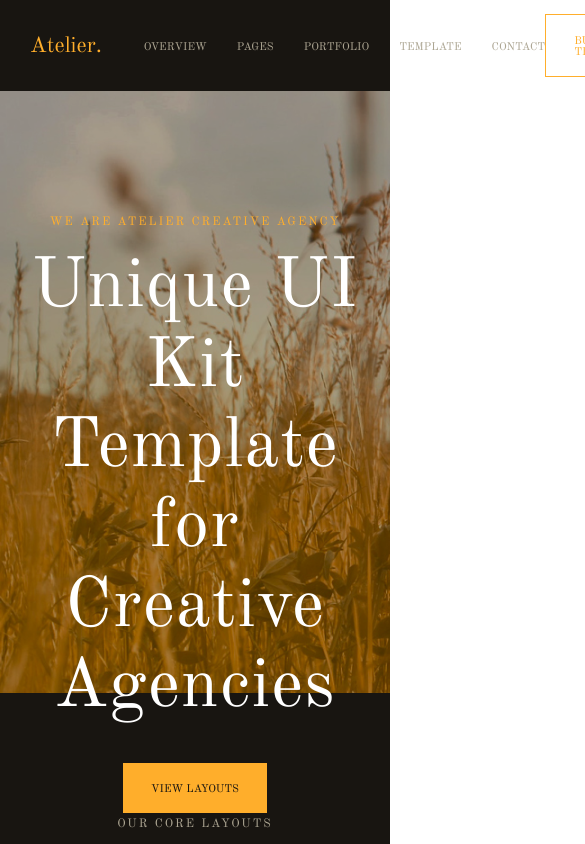
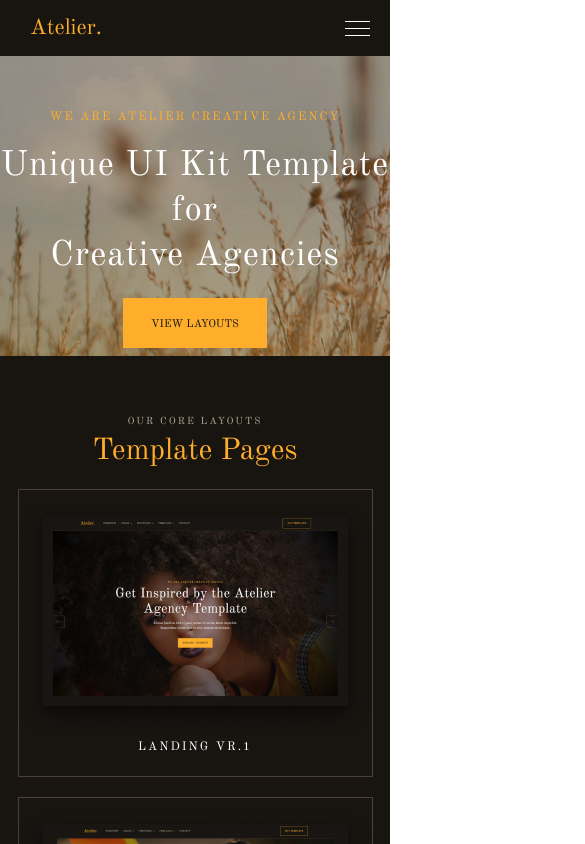
Before and after one commit to Chelovechina/atelier, a React (Vite) app: page / in a window 390 px wide. Shown: the top 844 px of the page, 585 px wide, since content can reach past the window. Built offline with nearby package versions, Linux system fonts and the light colour scheme.

Commit message:
feat: implement fully responsive layout

```diff
--- a/src/components/Atelier/Atelier.module.scss
+++ b/src/components/Atelier/Atelier.module.scss
@@ -38,3 +38,36 @@
     background-color: $white;
   }
 }
+
+@media (max-width: 1100px) {
+  .atelier {
+    height: 450px;
+    padding-top: 80px;
+  }
+  .title {
+    font-size: 55px;
+    line-height: 65px;
+  }
+}
+
+@media (max-width: 880px) {
+  .atelier {
+    height: 380px;
+    padding-top: 50px;
+  }
+  .title {
+    font-size: 45px;
+    line-height: 55px;
+    margin-bottom: 20px;
+  }
+}
+
+@media (max-width: 770px) {
+  .atelier {
+    height: 300px;
+  }
+  .title {
+    font-size: 35px;
+    line-height: 45px;
+  }
+}
--- a/src/components/Follow/Follow.module.scss
+++ b/src/components/Follow/Follow.module.scss
@@ -2,6 +2,7 @@
 
 .follow {
   margin-bottom: 120px;
+  padding: 0 20px;
 }
 .list {
   border-top: 1px solid $brown;
@@ -58,3 +59,55 @@
     background-color: $white;
   }
 }
+
+@media (max-width: 1200px) {
+  .list {
+    justify-content: center;
+    gap: 25px;
+  }
+  .mainItem {
+    width: auto;
+  }
+  .item:first-child,
+  .item:last-child {
+    display: none;
+  }
+}
+
+@media (max-width: 1100px) {
+  .follow {
+    margin-bottom: 80px;
+  }
+}
+
+@media (max-width: 880px) {
+  .follow {
+    margin-bottom: 60px;
+  }
+  .itemImg {
+    height: 180px;
+  }
+  .mainItem {
+    padding-top: 15px;
+  }
+  .itemInsta {
+    width: 35px;
+    height: 35px;
+    top: -25px;
+  }
+  .title {
+    font-size: 30px;
+  }
+}
+
+@media (max-width: 770px) {
+  .follow {
+    margin-bottom: 50px;
+  }
+  .item {
+    display: none;
+  }
+  .mainItem {
+    padding-top: 0;
+  }
+}
--- a/src/components/Footer/Footer.module.scss
+++ b/src/components/Footer/Footer.module.scss
@@ -1,5 +1,8 @@
 @import "./../../scss/variables";
 
+.footer {
+  padding: 0 20px;
+}
 .wrapper {
   display: flex;
   align-items: center;
--- /dev/null
+++ b/src/components/Header/Burger.jsx
@@ -0,0 +1,13 @@
+import styles from './Header.module.scss';
+
+const Burger = ({ handleClick }) => {
+  return (
+    <div className={styles.burger} onClick={handleClick}>
+      <span className={styles.span}></span>
+      <span className={styles.span}></span>
+      <span className={styles.span}></span>
+    </div>
+  );
+};
+
+export default Burger;
--- a/src/components/Header/Header.jsx
+++ b/src/components/Header/Header.jsx
@@ -1,7 +1,23 @@
+import { useState } from 'react';
+
 import styles from './Header.module.scss';
+import Burger from './Burger';
 import NavItem from './NavItem';
 
 const Header = () => {
+  const [isOpen, setIsOpen] = useState(false);
+
+  const handleClick = () => {
+    setIsOpen(!isOpen);
+    if (!isOpen) {
+      window.onscroll = () => {
+        window.scrollTo(0, 0);
+      };
+    } else {
+      window.onscroll = () => {};
+    }
+  };
+
   return (
     <header className={styles.header}>
       <div className="container">
@@ -9,7 +25,7 @@ const Header = () => {
           <a href="#" className={styles.brand}>
             Atelier.
           </a>
-          <div className={styles.navWrapper}>
+          <div className={isOpen ? `${styles.navWrapper} ${styles.active}` : styles.navWrapper}>
             <ul className={styles.navList}>
               <NavItem active text={'overview'} />
               <NavItem text={'pages'} />
@@ -19,6 +35,7 @@ const Header = () => {
             </ul>
             <a className={styles.btn}>buy template</a>
           </div>
+          <Burger handleClick={handleClick} />
         </nav>
       </div>
     </header>
--- a/src/components/Header/Header.module.scss
+++ b/src/components/Header/Header.module.scss
@@ -52,3 +52,50 @@
     background-color: $yellow;
   }
 }
+.burger {
+  display: none;
+}
+
+@media (max-width: 880px) {
+  .navWrapper {
+    position: absolute;
+    left: -100%;
+    top: 0;
+    height: 100vh;
+    background-color: $dark-brown;
+    transition: left 0.3s ease-in-out;
+    flex-direction: column;
+    padding: 70px;
+    justify-content: start;
+    gap: 30px;
+  }
+  .navList {
+    flex-direction: column;
+  }
+  .navLink {
+    font-size: 14px;
+  }
+  .active {
+    left: 0;
+  }
+  .burger {
+    position: absolute;
+    right: 20px;
+
+    display: flex;
+    flex-direction: column;
+    width: 25px;
+  }
+  .span {
+    position: relative;
+    width: 100%;
+    height: 1px;
+    background-color: $white;
+  }
+  .span:first-child {
+    top: -6px;
+  }
+  .span:last-child {
+    bottom: -6px;
+  }
+}
--- a/src/components/Header/NavItem.jsx
+++ b/src/components/Header/NavItem.jsx
@@ -1,6 +1,6 @@
 import styles from './Header.module.scss';
 
-const NavItem = ({ text, active }) => {
+const NavItem = ({ text }) => {
   return (
     <li className={styles.navItem}>
       <a href="#" className={styles.navLink}>
--- a/src/components/Image/Image.module.scss
+++ b/src/components/Image/Image.module.scss
@@ -2,3 +2,15 @@
   background: url("./../../assets/images/bg2.png");
   height: 462px;
 }
+
+@media (max-width: 1100px) {
+  .image {
+    height: 350px;
+  }
+}
+
+@media (max-width: 880px) {
+  .image {
+    display: none;
+  }
+}
--- a/src/components/Services/Services.module.scss
+++ b/src/components/Services/Services.module.scss
@@ -2,6 +2,7 @@
 
 .services {
   margin: 138px 0 120px;
+  padding: 0 20px;
 }
 .subtitle {
   font-size: 12px;
@@ -49,3 +50,88 @@
   color: $gray;
   max-width: 222px;
 }
+
+@media (max-width: 1100px) {
+  .services {
+    margin: 85px 0 95px;
+  }
+  .subtitle {
+    margin-bottom: 8px;
+  }
+  .title {
+    font-size: 45px;
+    line-height: 50px;
+    margin-bottom: 20px;
+  }
+  .item {
+    padding: 30px;
+  }
+  .itemTitle {
+    font-size: 22px;
+  }
+  .itemSubtext {
+    width: auto;
+  }
+}
+
+@media (max-width: 880px) {
+  .services {
+    margin: 0 0 80px;
+  }
+  .subtitle {
+    font-size: 10px;
+  }
+  .title {
+    font-size: 35px;
+    line-height: 40px;
+    margin-bottom: 20px;
+  }
+  .item {
+    padding: 20px;
+
+    img {
+      width: 40px;
+      height: 40px;
+      margin-bottom: 15px;
+    }
+  }
+  .itemTitle {
+    font-size: 18px;
+    line-height: 20px;
+    margin-bottom: 10px;
+  }
+  .itemText {
+    line-height: 16px;
+  }
+  .itemSubtext {
+    line-height: 16px;
+    width: auto;
+  }
+}
+
+@media (max-width: 770px) {
+  .subtitle {
+    line-height: 10px;
+  }
+  .title {
+    font-size: 30px;
+    line-height: 35px;
+    margin-bottom: 20px;
+  }
+  .item {
+    max-width: 210px;
+  }
+  .itemTitle {
+    font-size: 16px;
+    line-height: 18px;
+  }
+  .itemText {
+    font-size: 14px;
+  }
+  .list {
+    flex-wrap: wrap;
+    justify-content: center;
+    align-items: center;
+    gap: 10px;
+  }
+}
--- a/src/components/Subscribe/Subscribe.module.scss
+++ b/src/components/Subscribe/Subscribe.module.scss
@@ -82,3 +82,44 @@
   width: 20px;
   height: 20px;
 }
+
+@media (max-width: 1100px) {
+  .title {
+    font-size: 45px;
+    line-height: 50px;
+    margin-bottom: 10px;
+  }
+  .text {
+    margin-bottom: 30px;
+  }
+  .input,
+  .btn {
+    width: 350px;
+  }
+}
+
+@media (max-width: 880px) {
+  .title {
+    font-size: 35px;
+    line-height: 40px;
+    max-width: 350px;
+    margin-bottom: 10px;
+  }
+  .input,
+  .btn {
+    width: 300px;
+  }
+}
+
+@media (max-width: 600px) {
+  .title {
+    font-size: 30px;
+    line-height: 35px;
+    margin-bottom: 20px;
+  }
+  .text {
+    max-width: 350px;
+    text-align: center;
+    line-height: 18px;
+  }
+}
--- a/src/components/Template/Template.module.scss
+++ b/src/components/Template/Template.module.scss
@@ -2,6 +2,7 @@
 
 .templateSection {
   margin: 120px 0 121px;
+  padding: 0 20px;
 }
 .subtitle {
   font-size: 12px;
@@ -35,8 +36,85 @@
   text-decoration: none;
   color: $gray;
   transition: transform 0.3s ease-in-out;
+  font-size: 13px;
+  line-height: 23px;
+  letter-spacing: 2px;
+  text-transform: uppercase;
+  color: $white;
 
   &:hover {
     transform: scale(1.025);
   }
 }
+
+@media (max-width: 1200px) {
+  .list {
+    grid-template-columns: repeat(2, 387px);
+    justify-content: space-around;
+  }
+  .link {
+    padding: 10px 0 20px;
+  }
+}
+
+@media (max-width: 1100px) {
+  .templateSection {
+    margin: 90px 0 95px;
+  }
+  .subtitle {
+    margin-bottom: 8px;
+  }
+  .title {
+    font-size: 45px;
+    line-height: 50px;
+    margin-bottom: 45px;
+  }
+}
+
+@media (max-width: 880px) {
+  .templateSection {
+    margin: 50px 0 55px;
+  }
+  .subtitle {
+    font-size: 10px;
+    line-height: 15px;
+  }
+  .title {
+    font-size: 35px;
+    line-height: 40px;
+    margin-bottom: 30px;
+  }
+  .list {
+    display: grid;
+    grid-template-columns: repeat(2, auto);
+    justify-content: space-around;
+  }
+}
+
+@media (max-width: 770px) {
+  .templateSection {
+    margin: 60px 0 65px;
+  }
+  .list {
+    grid-template-columns: repeat(1, 387px);
+    justify-content: center;
+  }
+  .subtitle {
+    line-height: 10px;
+  }
+  .title {
+    font-size: 30px;
+    line-height: 35px;
+    margin-bottom: 20px;
+  }
+  .link {
+    font-size: 12px;
+    line-height: 18px;
+  }
+}
+
+@media (max-width: 450px) {
+  .list {
+    grid-template-columns: repeat(1, auto);
+  }
+}
```
